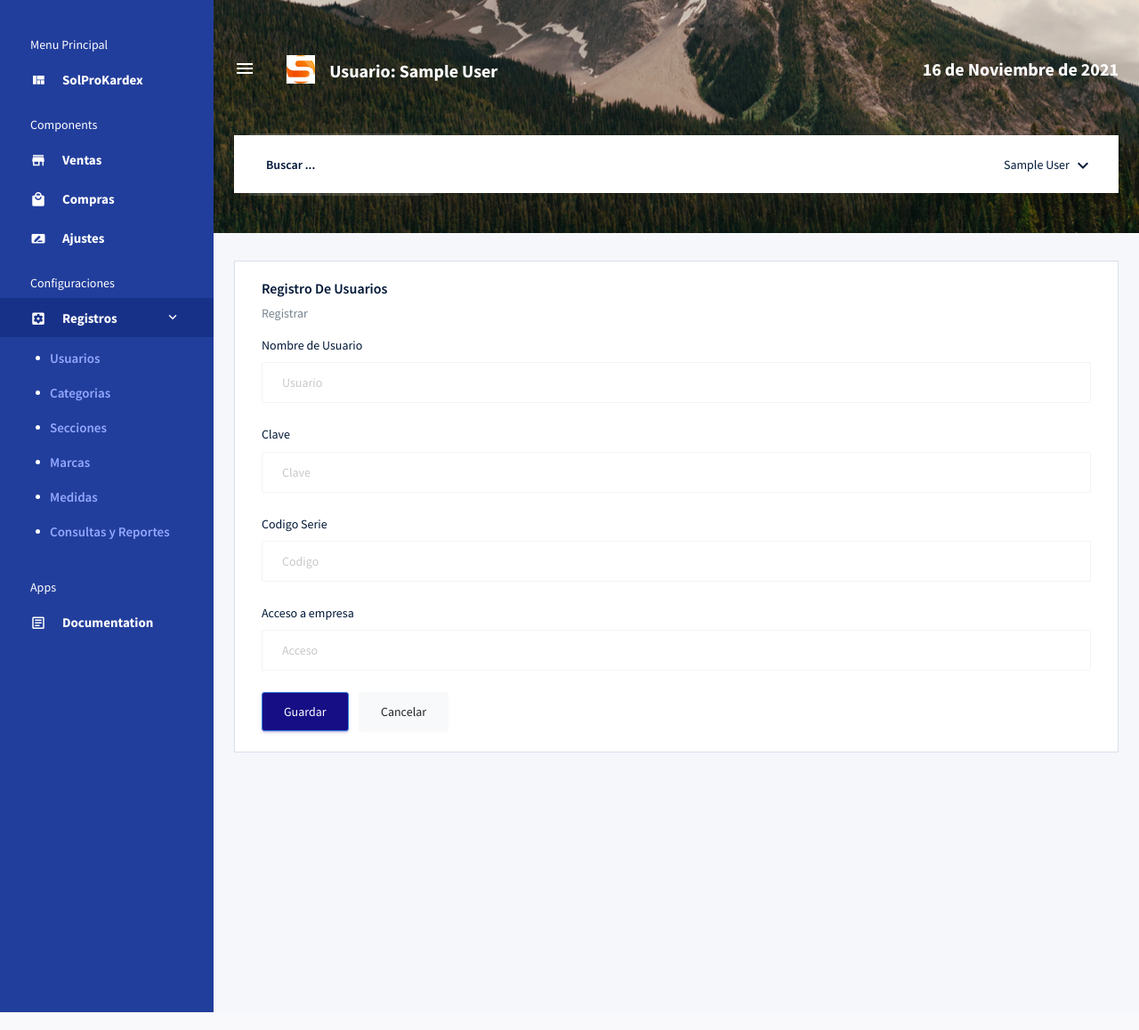
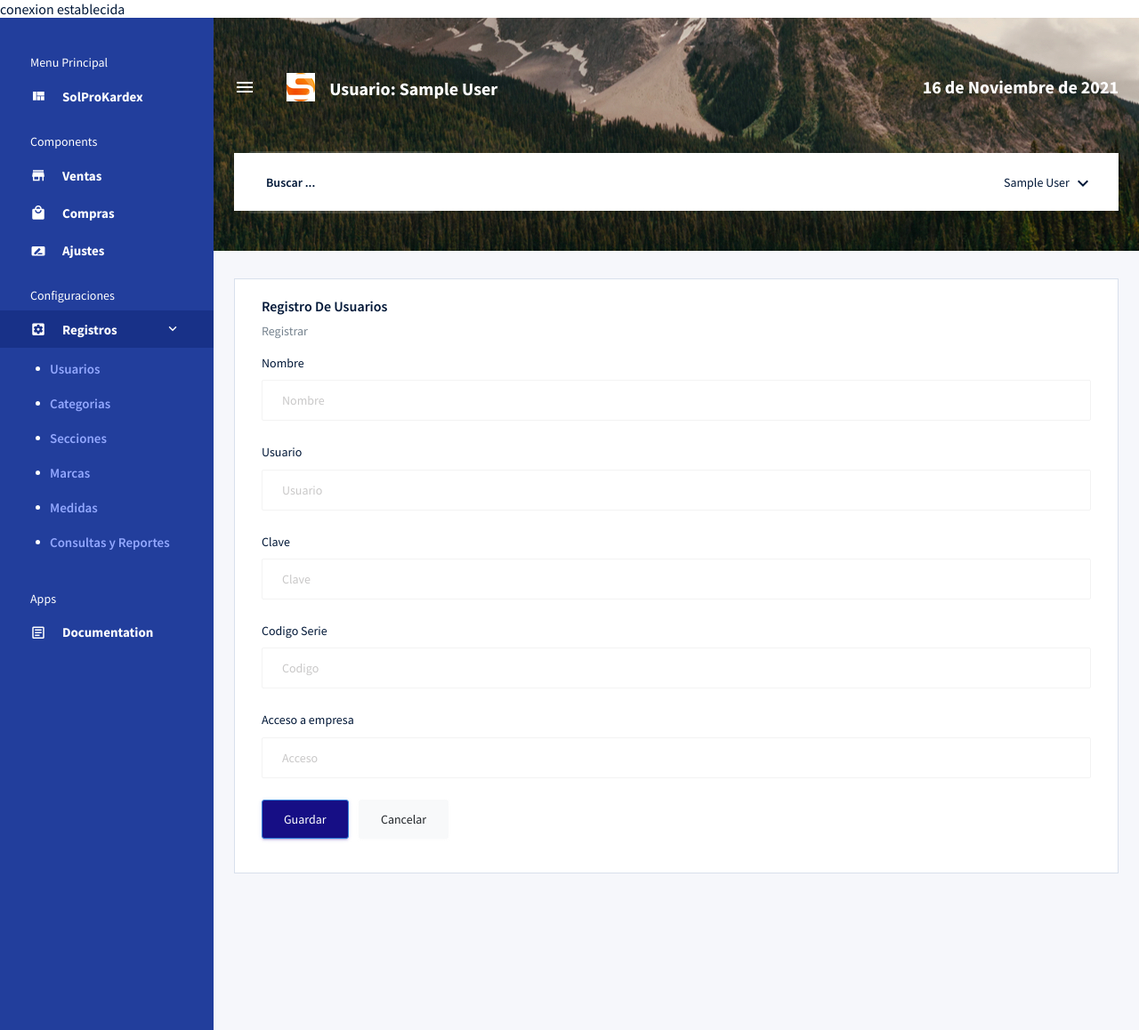
Before and after one commit to jcabrera37/SolproKardex, a PHP site: page /sistema/registrarUsuario.php in a window 1280 px wide. Shown: the whole page at 89% size. Run offline with PHP 8.4, Linux system fonts and the light colour scheme; the visitor is signed in with stand-in values (Sample User, id 1).

Commit message:
add insert user on db

```diff
--- a/sistema/registrarUsuario.php
+++ b/sistema/registrarUsuario.php
@@ -5,6 +5,42 @@ if (empty($_SESSION['active']))
 	{
 		header('location: ../');
 	}
+include "../conexionBD.php";
+
+if (!empty($_POST))
+{
+    if(empty($_POST['nombre']) || empty($_POST['usuario']) || empty($_POST['clave']) || empty($_POST['codserie']) || empty($_POST['acceso']) )
+    {
+        echo '<script type="text/javascript">
+        alert("Debe llenar los datos correspondientes");
+        </script>';
+    }else{
+        $nombre = $_POST['nombre'];
+        $usuario = $_POST['usuario'];
+        $clave = $_POST['clave'];
+        $codserie = $_POST['codserie'];
+        $acceso = $_POST['acceso'];
+        $rol = 2; //rol 1 administrador y rol 2 usuario
+        $estatus = 1; //activo 1 desactivado es 2
+
+        $query_insert = mysqli_query($conection,"INSERT INTO `usuarios` (`id_user`, `nombre`, `usuario`, `clave`, `codserie`, `accesoempresa`, `id_rol`, `estatus`)
+                                                VALUES (NULL, '$nombre', '$usuario', '$clave', '$codserie', '$acceso', '$rol', '$estatus');");
+                                                echo $query_insert;
+                 if ($query_insert)
+                 {
+                    echo '<script type="text/javascript">
+                    alert("Usuario creado correctamente!");
+                    </script>';
+                 }else{
+                    echo '<script type="text/javascript">
+                    alert("Error al crear el usuario");
+                    </script>';
+                 }
+
+    }
+}
+
+
 ?>
 <!DOCTYPE html>
 <html lang="en">
@@ -40,22 +76,26 @@ if (empty($_SESSION['active']))
                 <p class="card-description">
                     Registrar
                 </p>
-                <form class="forms-sample">
+                <form class="forms-sample" method="post">
                 <div class="form-group">
-                    <label >Nombre de Usuario</label>
-                    <input type="text" class="form-control" id="exampleInputName1" placeholder="Usuario">
+                    <label >Nombre</label>
+                    <input type="text" class="form-control"  name="nombre" placeholder="Nombre">
+                </div>
+                <div class="form-group">
+                    <label >Usuario</label>
+                    <input type="text" class="form-control" name="usuario" placeholder="Usuario">
                 </div>
                 <div class="form-group">
                     <label>Clave</label>
-                    <input type="text" class="form-control" id="exampleInputName1" placeholder="Clave">
+                    <input type="text" class="form-control"  name="clave" placeholder="Clave">
                 </div>
                 <div class="form-group">
                     <label>Codigo Serie</label>
-                    <input type="text" class="form-control" id="codserie" placeholder="Codigo">
+                    <input type="text" class="form-control"  name="codserie" placeholder="Codigo">
                 </div>
                 <div class="form-group">
                     <label >Acceso a empresa</label>
-                    <input type="text" class="form-control" id="exampleInputName1" placeholder="Acceso">
+                    <input type="text" class="form-control"  name="acceso" placeholder="Acceso">
                 </div>
                 <button type="submit" class="btn btn-primary mr-2">Guardar</button>
                 <button class="btn btn-light">Cancelar</button>
```
Also changed, not shown: 1 other file.
